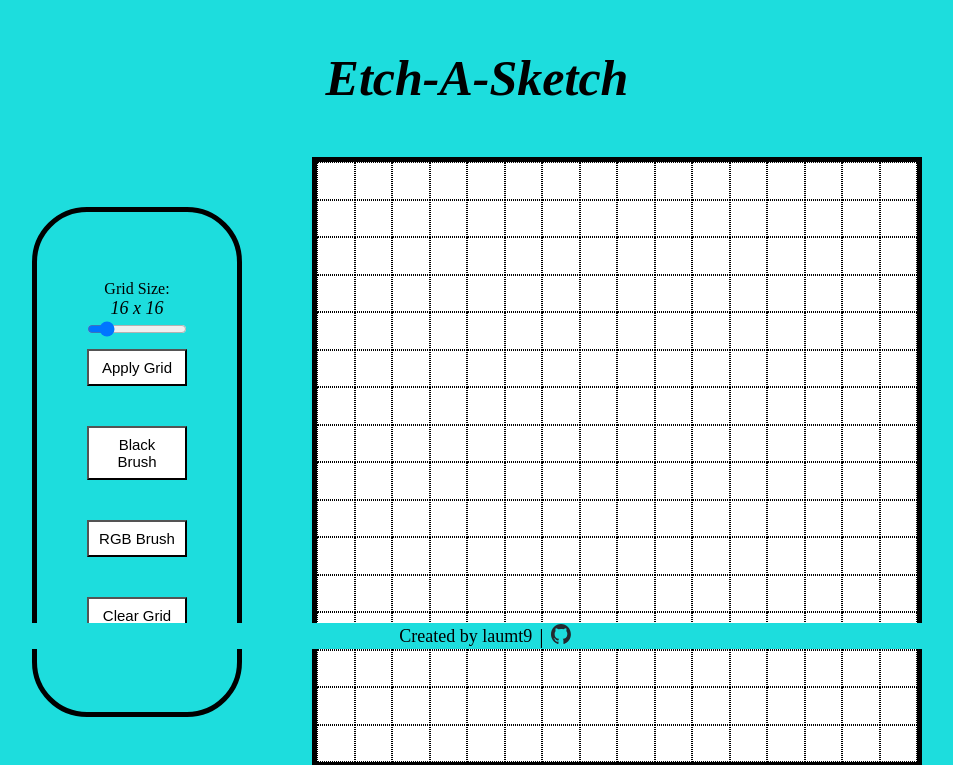
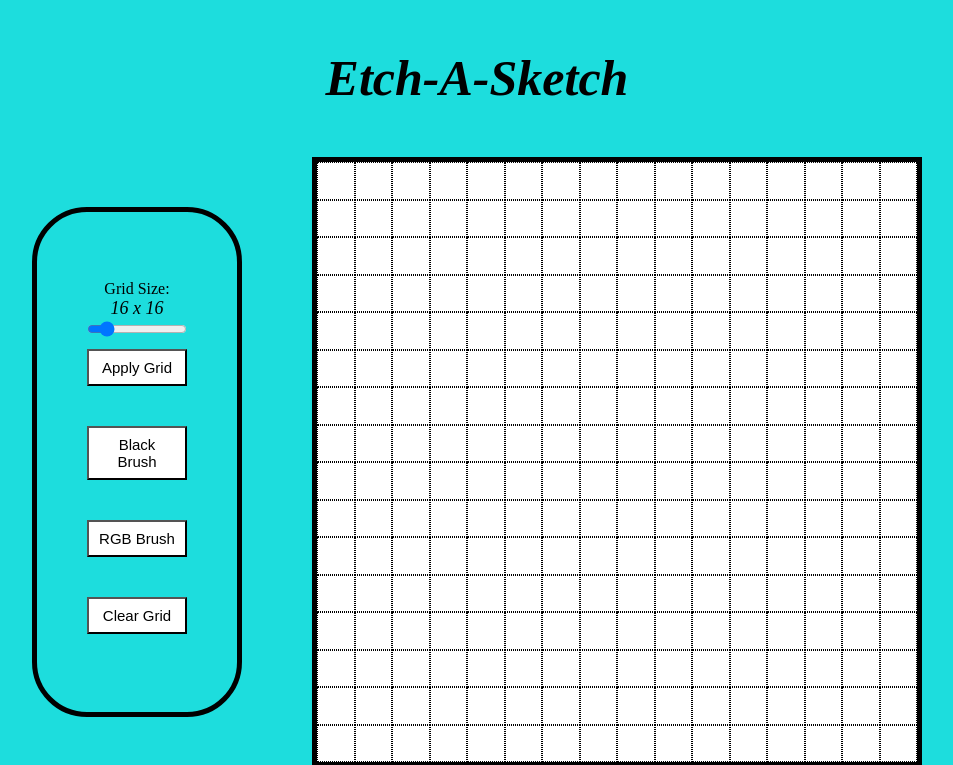
Before and after one commit to laumt9/etch-a-sketch, a plain HTML site: page index.html in a window 1280 px wide. Shown: the part 151-916 px from the top of the page, without its empty margins (163-1116 px from the left). Drawn offline with Linux system fonts and the light colour scheme.

Commit message:
Fixed footer position

```diff
--- a/style.css
+++ b/style.css
@@ -1,6 +1,11 @@
 * {
     text-align: center;
     background-color: rgb(29, 221, 221);
+}
+
+body {
+    position: relative;
+    min-height: 95vh;
 }
 
 .title {
```
